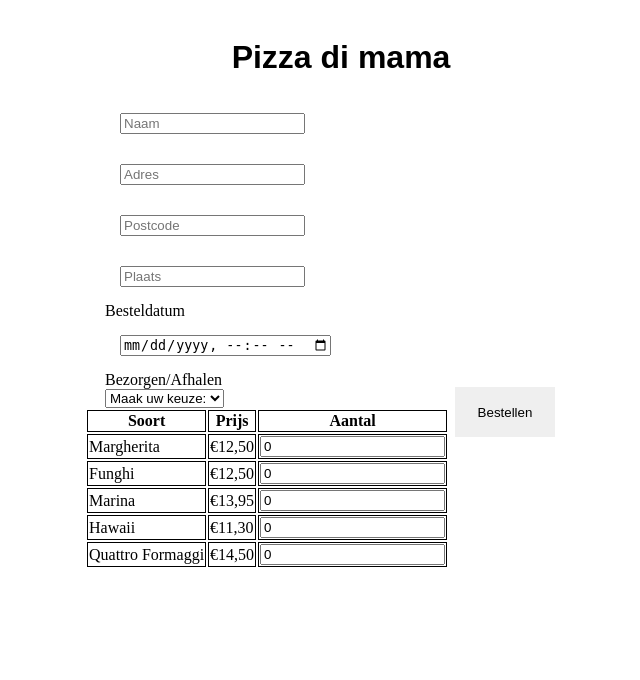
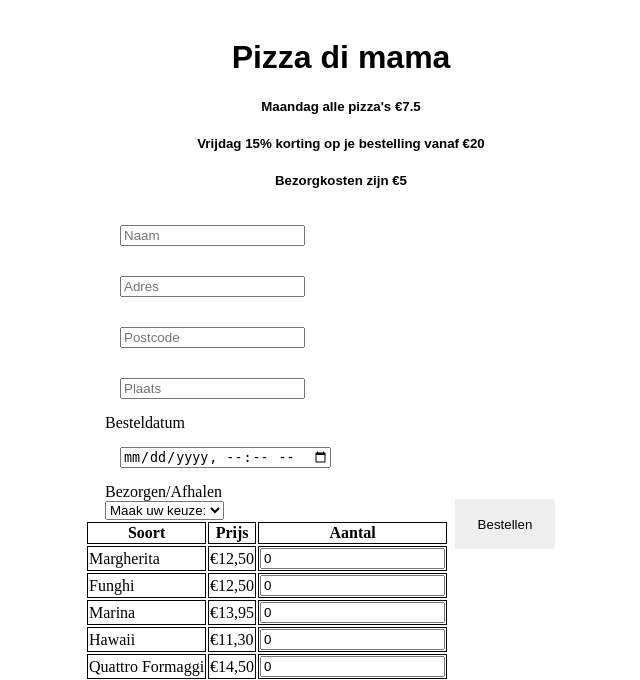
Before and after one commit to GovertJansen/MacRepo, a PHP site: page /Pizza.php in a window 1280 px wide. Shown: the top 680 px of the page, without its empty margins (307-947 px from the left). Run offline with PHP 8.4, Linux system fonts and the light colour scheme.

Commit message:
Als het goed is alles werkend

```diff
--- a/Opdracht-PHP/Pizza.php
+++ b/Opdracht-PHP/Pizza.php
@@ -32,6 +32,9 @@
 
         <div class="titel">
             <h1>Pizza di mama</h1>
+            <h5>Maandag alle pizza's €<?php echo $MonPizzaPrijs; ?> <h5>
+                    <h5>Vrijdag <?php echo $FriProcentKorting ?>% korting op je bestelling vanaf €<?php echo $FriPrijsVanaf; ?><h5>
+                            <h5> Bezorgkosten zijn €<?php echo $BezorgKosten ?>
         </div>
 
         <form action="Pizza.php" method="POST">
@@ -117,54 +120,73 @@
                     echo $keuze . "<br>";
                 }
 
-
-
-
-
                 echo "<table class='tabel'> <tr>
                     <th>Pizza</th>
                     <th>Aantal</th>
                     <th>Prijs</th>
-                    <th>Korting</th>
-                    <th>Totaal prijs</th>
                     </tr>";
 
+
+
                 $Kosten = 0;
+                $TotaalInclKorting = 0;
+                $Korting = 0;
+                $TotaalInclBezorgen = 0;
                 foreach ($pizzas as $key => $pizza) {
                     if ($_POST[$key] <= 0) continue;
-                    $Korting = "";
                     if (date('D', $datum) == "Mon") {
+                        $pizza['prijs'] = $MonPizzaPrijs;
                         $Kosten += $MonPizzaPrijs * $_POST[$key];
-                        $KostenPerPizza = $MonPizzaPrijs * $_POST[$key];
-                        $pizza['prijs'] = $MonPizzaPrijs;
-                    } elseif (date('D', $datum) == "Fri") {
-                        $Kosten += $pizza['prijs'] * $_POST[$key];
-                        $KostenPerPizza = $pizza['prijs'] * $_POST[$key];
                     } else {
                         $Kosten += $pizza['prijs'] * $_POST[$key];
-                        $KostenPerPizza = $pizza['prijs'] * $_POST[$key];
                     };
+                }
+
+                if (date('D', $datum) == "Fri" && $Kosten >= 20) {
+                    $Kosten = $Kosten;
+                    $TotaalInclKorting = $Kosten * $ProcentKorting;
+                    $Korting = $Kosten - $TotaalInclKorting;
+                }
+
+                foreach ($pizzas as $key => $pizza) {
+                    if ($_POST[$key] <= 0) continue;
+                    if (date('D', $datum) == "Mon") {
+                        $pizza['prijs'] = $MonPizzaPrijs;
+                    }
+
+                    echo "<tr>" .
+                        "<td>" .       $pizza['name']                          . "</td>" .
+                        "<td>" .       $_POST[$key]                            . "</td>" .
+                        "<td>" . "€" . number_format($pizza['prijs'], 2, ',')  . "</td>";
+                    echo "</tr>";
+                }
+
+                echo "<tr> <td> Totaal prijs: €" . number_format($Kosten, 2, ',') . "</td> </tr> ";
+
+                if ($Korting > 0) {
+                    echo "<tr> <td> Korting: €" . number_format($Korting, 2, ',') . "</td> </tr> ";
+                    echo "<tr> <td> Totaal prijs: €" . number_format($TotaalInclKorting, 2, ',') . "</td> </tr>";
+                }
+
+                if (date('D', $datum) == "Fri") {
+                    $TotaalInclBezorgen += $TotaalInclKorting + $BezorgKosten;
+                } else {
+                    $TotaalInclBezorgen += $Kosten + $BezorgKosten;
+                }
 
 
-                    echo "<tr>" .
-                        "<td>" . $pizza['name']          . "</td>" .
-                        "<td>" . $_POST[$key]            . "</td>" .
-                        "<td>" . "€" . $pizza['prijs']   . "</td>" .
-                        "<td>" . "€" . "$Korting"        . "</td>" .
-                        "<td>" . "€" . "$KostenPerPizza" . "</td>";
-                    echo "</tr>";
-                }
-                echo "<td> Totaal prijs: €" . number_format($Kosten, 2, ',') . "</td></table>";
-                if ($Kosten >= 20) {
-                    $Kosten = $Kosten * $ProcentKorting;
-                    $KostenPerPizza = $_POST[$key] * $pizza['prijs'] * $ProcentKorting;
-                    $Korting = $Kosten * $ProcentKorting;
-                    echo $Korting;
+
+                if (isset($_POST["keuze"])) {
+                    $keuze = $_POST["keuze"];
+                    if ($keuze == "Bezorgen" && $Kosten > 0) {
+                        echo "<tr> <td> Bezorgkosten: €" . number_format($BezorgKosten, 2, ',') . "</td> </tr> ";
+                        echo "<tr> <td> Totaal prijs: €" . number_format($TotaalInclBezorgen, 2, ',') . "</td> </tr> ";
+                    } else null;
                 }
             }
             ?>
         </div>
-        <!--Einde Bon -->
+        <!-- Einde Bon -->
 </body>
 
 </html>
```
